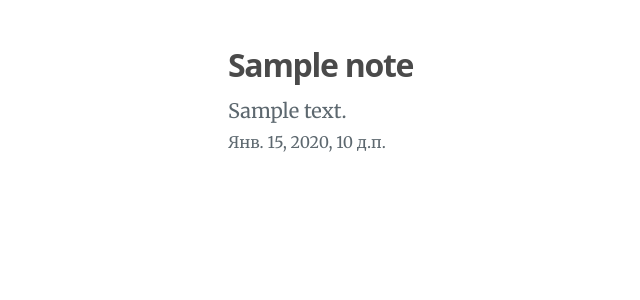
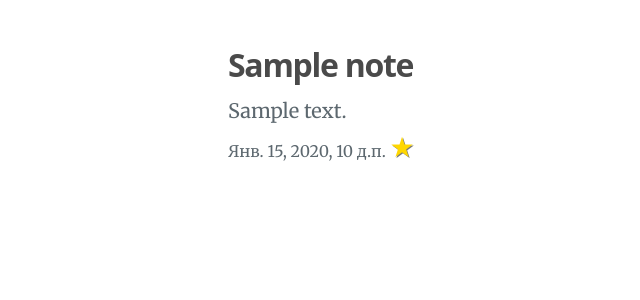
Before and after one commit to GarbGitHub/notes, a Django app: page / in a window 1280 px wide. Shown: the part 54-354 px from the top of the page, without its empty margins (87-727 px from the left). Run offline with Django 3.2, Linux system fonts and the light colour scheme; a user stored in the database is signed in; tables that the repository leaves empty hold one stand-in row (values such as "Sample post"); some libraries are stand-ins or nearby versions.

Commit message:
edit css

```diff
--- a/post_inn/static/notes/css/style-posts.css
+++ b/post_inn/static/notes/css/style-posts.css
@@ -3,7 +3,9 @@ text-decoration: none;
 color: #343536!important;
 }
 
-.star{
-    color: #d9d914;
-    font-size: 1.3rem;
+.star:before{
+    content: '★';
+	font-size: 28px;
+	color: gold;
+	text-shadow: 1px 1px rgb(122, 122, 122);
 }
```
Also changed, not shown: post_inn/static/notes/css/post-update.css (+28 -0 lines).
